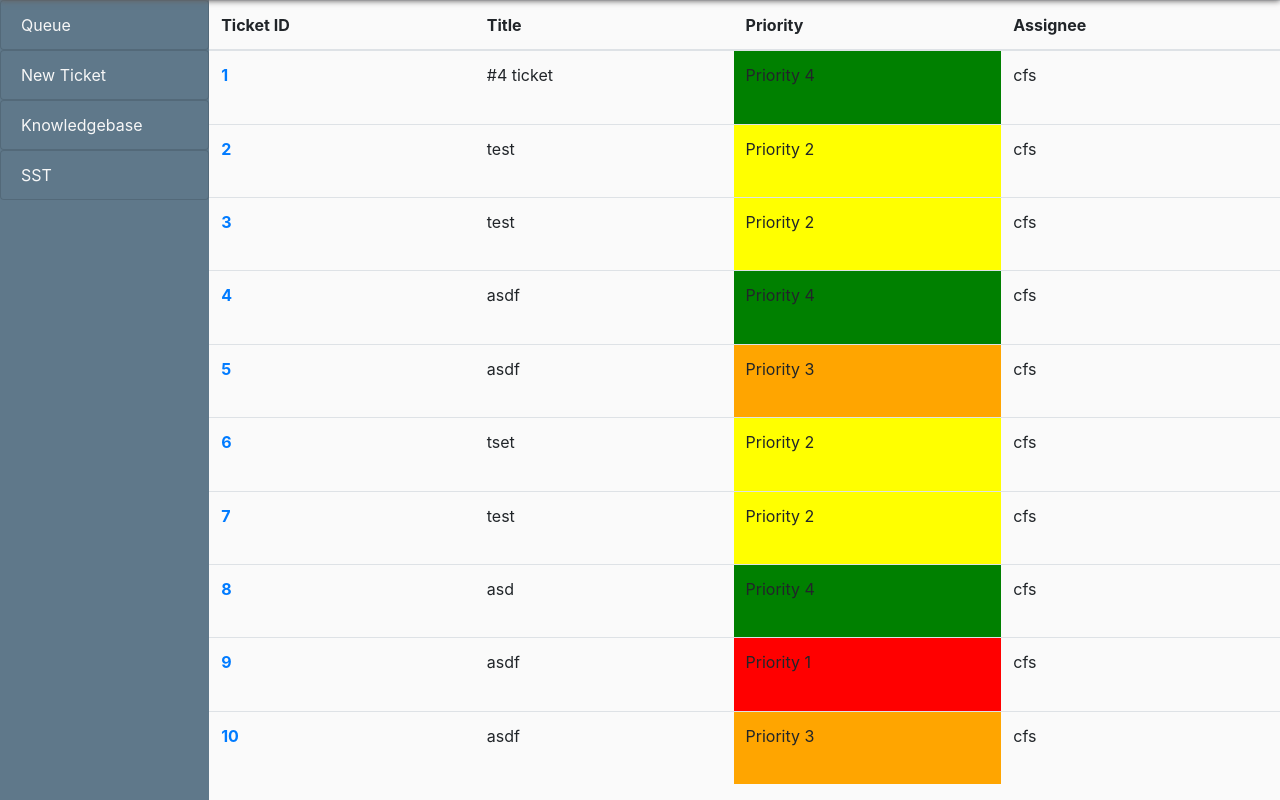
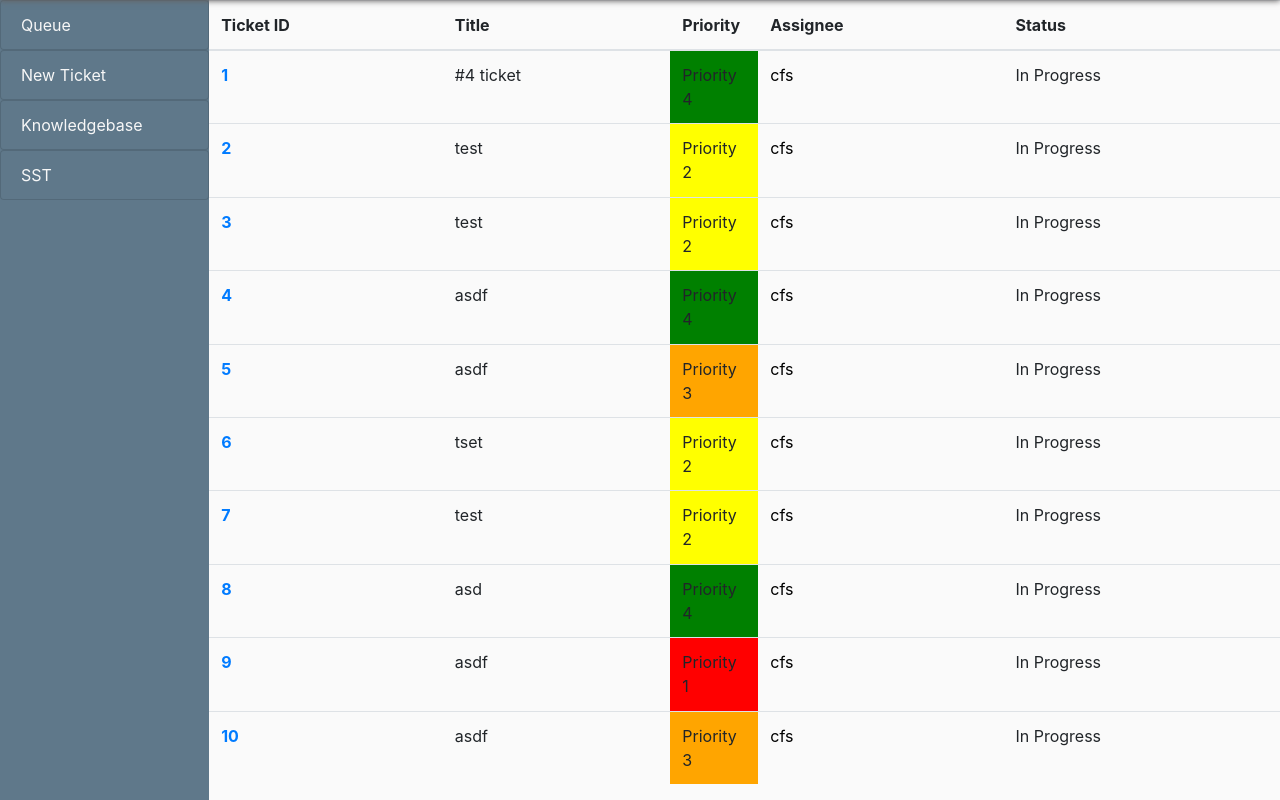
Before and after one commit to bitupgrade/ticket_system, a Django app: page / in a window 1280 px wide. Shown: the part 56-856 px from the top of the page. Run offline with Django 3.2, Linux system fonts and the light colour scheme; data comes from the database, SQL or seed files in the repository; both versions use the stored data as it was after the commit; some libraries are stand-ins or nearby versions.

Commit message:
added status field in ticket forum

```diff
--- a/blog/models.py
+++ b/blog/models.py
@@ -20,6 +20,15 @@ class Post(models.Model):
 
     priority = models.CharField(max_length=10, choices=TICKET_PRIORITY, default='Priority 4')
 
+    TICKET_STATUS = [
+        ('In Progress', 'In Progress'),
+        ('Waiting internal', 'Waiting internal'),
+        ('Waiting on vendor', 'Waiting on vendor'),
+        ('Closed', 'Closed'),
+    ]
+
+    status = models.CharField(max_length=50, choices=TICKET_STATUS, default='In Progress')
+
     def __str__(self):
         return self.title
 
--- a/blog/templates/blog/home.html
+++ b/blog/templates/blog/home.html
@@ -7,6 +7,7 @@
           <th scope="col">Title</th>
           <th scope="col">Priority</th>
           <th scope="col">Assignee</th>
+          <th scope="col">Status</th>
         </tr>
       </thead>
       <tbody>
@@ -15,15 +16,16 @@
             <th scope="row" class="ticket_number"><a href="{% url 'post-detail' post.id %}">{{ forloop.counter }}</a></th>
             <td>{{ post.title }}</td>
             {% if post.priority == 'Priority 4' %}
-              <td class="priority" style="background-color: green;">{{ post.priority }}</td>
+              <td class="priority" style="background-color: green; width: 5.5rem;">{{ post.priority }}</td>
             {% elif post.priority == 'Priority 3' %}
-            <td class="priority" style="background-color: orange;">{{ post.priority }}</td>
+            <td class="priority" style="background-color: orange; width: 5.5rem">{{ post.priority }}</td>
             {% elif post.priority == 'Priority 2' %}
-            <td class="priority" style="background-color: yellow;">{{ post.priority }}</td>
+            <td class="priority" style="background-color: yellow; width: 5.5rem">{{ post.priority }}</td>
             {% elif post.priority == 'Priority 1' %}
-            <td class="priority" style="background-color: red;">{{ post.priority }}</td>
+            <td class="priority" style="background-color: red; width: 5.5rem">{{ post.priority }}</td>
             {% endif %}
-            <td>{{ post.author }}</td>
+            <td><a href="{% url 'profile' %}"> {{ post.author }}</a></td>
+            <td>{{ post.status }}</td>
           </tr>
       {% endfor %}
       </tbody>
--- a/blog/templates/blog/post_detail.html
+++ b/blog/templates/blog/post_detail.html
@@ -20,6 +20,7 @@
                 <h6><b>Description:</b> </h6>
                 <p class="article-content">{{ object.description }}</p>
                 <h6><b>Priority:</b> {{ object.priority }}</h6>
+                <h6><b>Status:</b> {{ object.status }}</h6>
             </div>
     </article>
 </div>
--- a/blog/views.py
+++ b/blog/views.py
@@ -38,7 +38,7 @@ class PostDetailView(DetailView):
 # LoginRequiredMixin redirects user to login page if they try to create new post withour being logged in
 class PostCreateView(LoginRequiredMixin, CreateView):
     model = Post
-    fields = ['title', 'description', 'priority'] # Fields in the create post section
+    fields = ['title', 'description', 'priority', 'status'] # Fields in the create post section
 
     # Makes currently logged in user the valid user
     def form_valid(self, form):
@@ -47,7 +47,7 @@ class PostCreateView(LoginRequiredMixin, CreateView):
 
 class PostUpdateView(LoginRequiredMixin, UserPassesTestMixin, UpdateView):
     model = Post
-    fields = ['title', 'description', 'priority'] # Fields in the update ticket section
+    fields = ['title', 'description', 'priority', 'status'] # Fields in the update ticket section
     template_name = 'blog/ticket_update.html'
 
     # Makes currently logged in user the valid user
```
Also changed, not shown: blog/migrations/0008_post_status.py (added), db.sqlite3.
